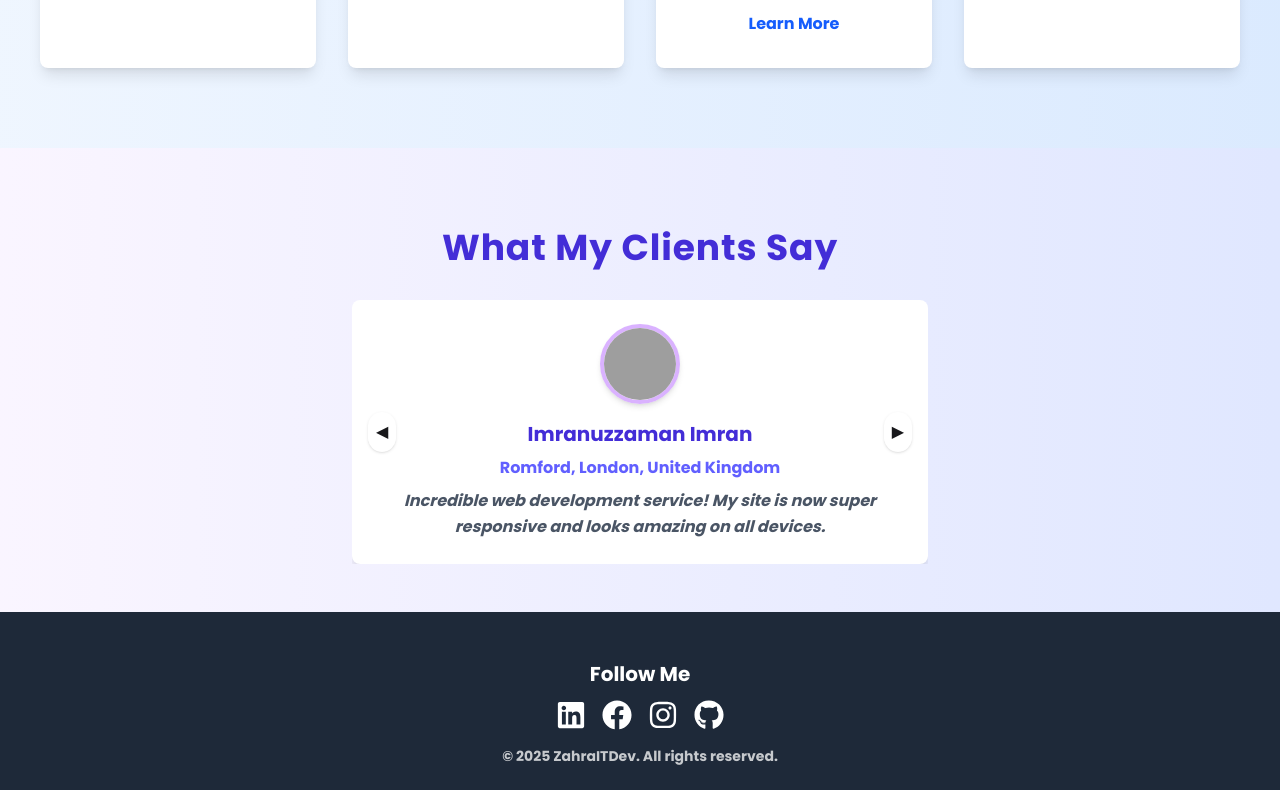
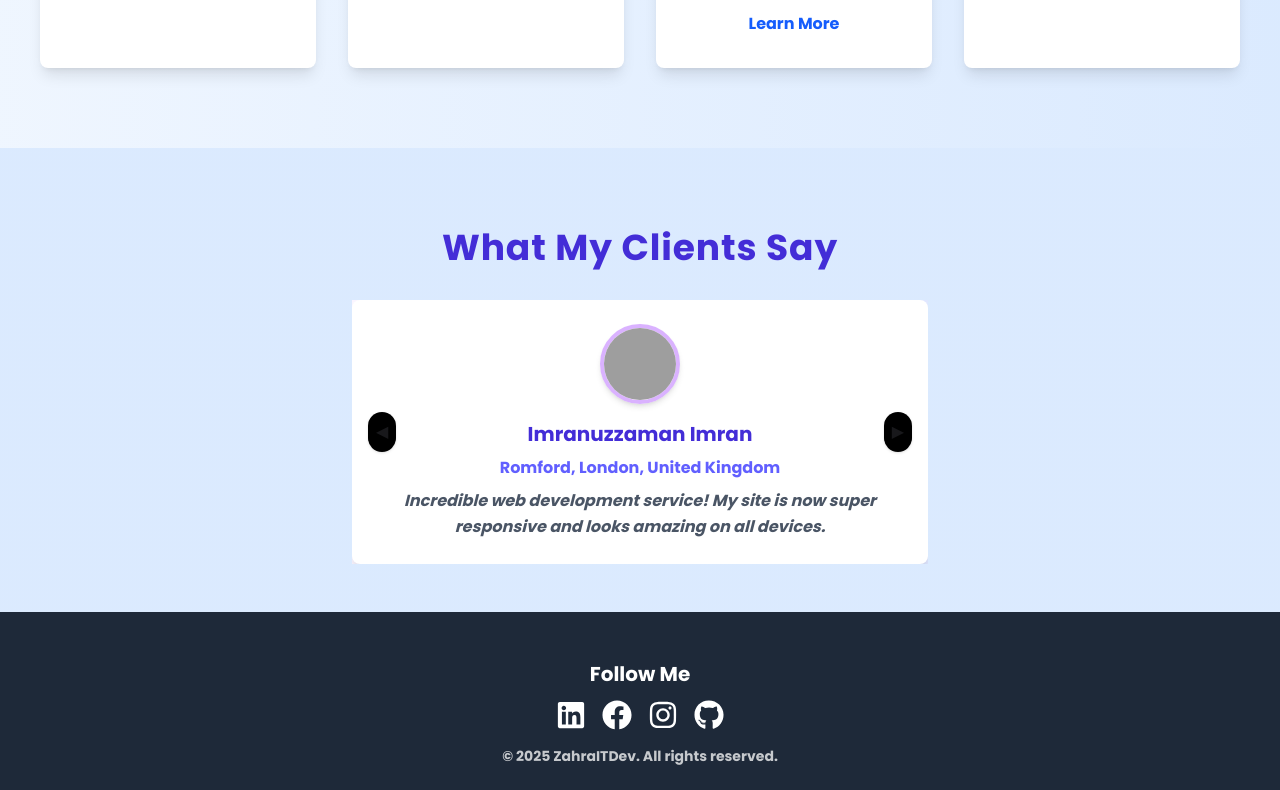
Before and after one commit to MdJahedMiah/zahraitdev, a React (Vite) app: page / in a window 1280 px wide. Shown: the part 2100-2890 px from the top of the page. Built offline with nearby package versions, Linux system fonts and the light colour scheme; grey boxes are pictures that could not be loaded.

Commit message:
some updates on testimonials

```diff
--- a/src/components/Testimonials/Testimonials.jsx
+++ b/src/components/Testimonials/Testimonials.jsx
@@ -27,12 +27,12 @@ const TestimonialsSection = () => {
   const prevSlide = () => setIndex((prev) => (prev - 1 + testimonials.length) % testimonials.length);
 
   return (
-    <div className="p-12 bg-gradient-to-r from-purple-50 to-indigo-100">
+    <div className="p-12 bg-gradient-to-r from-blue-100 to-blue-100">
       <h2 className="text-4xl font-extrabold text-center text-indigo-700 tracking-wide py-8">
         What My Clients Say
       </h2>
 
-      <div className="relative w-full max-w-xl mx-auto overflow-hidden">
+      <div className="relative w-full max-w-xl mx-auto overflow-hidden bg-gradient-to-r from-purple-50 to-indigo-100">
         <AnimatePresence mode="wait">
           <motion.div
             key={index}
@@ -59,10 +59,10 @@ const TestimonialsSection = () => {
 
         {/* Navigation Buttons */}
         <div className="flex justify-between absolute top-1/2 -translate-y-1/2 w-full px-4">
-          <button onClick={prevSlide} className="bg-white p-2 rounded-full shadow hover:bg-indigo-100">
+          <button onClick={prevSlide} className="bg-black p-2 rounded-full shadow hover:bg-indigo-400">
             ◀
           </button>
-          <button onClick={nextSlide} className="bg-white p-2 rounded-full shadow hover:bg-indigo-100">
+          <button onClick={nextSlide} className="bg-black p-2 rounded-full shadow hover:bg-indigo-400">
             ▶
           </button>
         </div>
```
